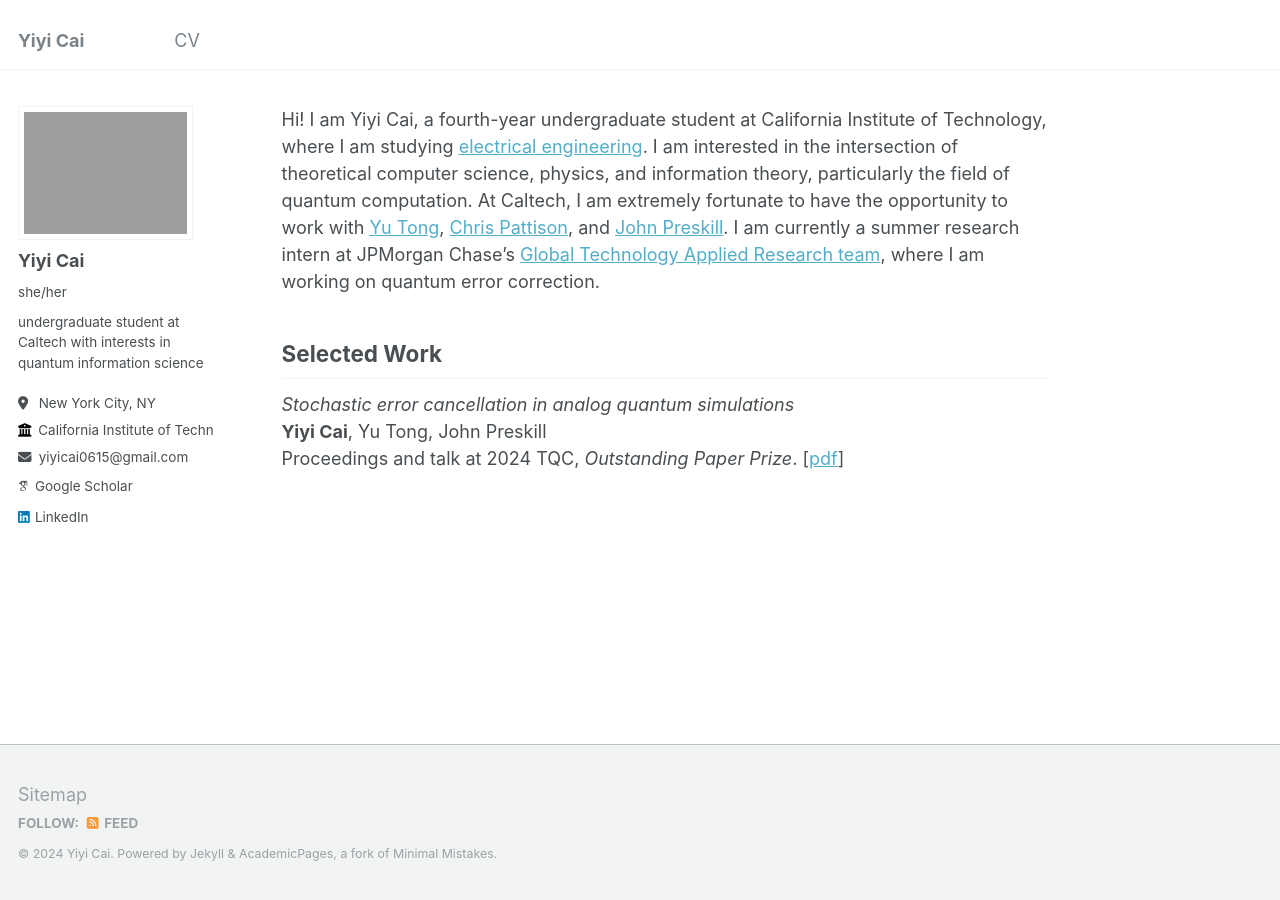
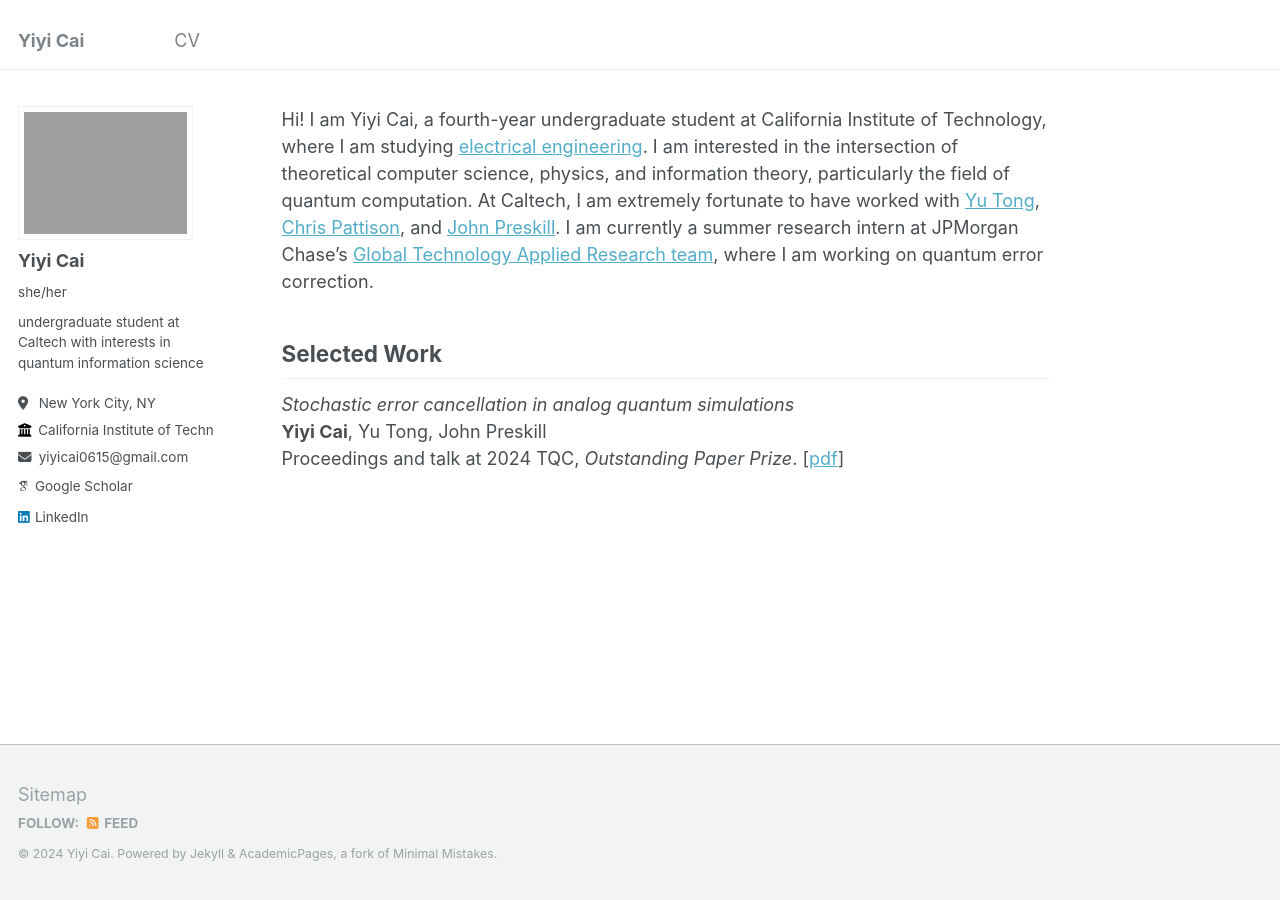
Before and after one commit to Yiyi-Cai/yiyi-cai.github.io, a Jekyll site: the page built from _pages/about.md, in a window 1280 px wide. Built offline with Jekyll 4.4.1, drawn with Linux system fonts in a browser that asks for light colours; some web fonts are replaced.

Commit message:
Update about.md

```diff
--- a/_pages/about.md
+++ b/_pages/about.md
@@ -6,7 +6,7 @@ redirect_from:
   - /about.html
 ---
 
-Hi! I am Yiyi Cai, a fourth-year undergraduate student at California Institute of Technology, where I am studying [electrical engineering](https://www.ee.caltech.edu/). I am interested in the intersection of theoretical computer science, physics, and information theory, particularly the field of quantum computation. At Caltech, I am extremely fortunate to have the opportunity to work with [Yu Tong](https://scholars.duke.edu/person/yu.tong), [Chris Pattison](https://scholar.google.com/citations?user=4neYf8oAAAAJ&hl=en), and [John Preskill](http://theory.caltech.edu/~preskill/). I am currently a summer research intern at JPMorgan Chase's [Global Technology Applied Research team](https://www.jpmorgan.com/technology/applied-research), where I am working on quantum error correction.
+Hi! I am Yiyi Cai, a fourth-year undergraduate student at California Institute of Technology, where I am studying [electrical engineering](https://www.ee.caltech.edu/). I am interested in the intersection of theoretical computer science, physics, and information theory, particularly the field of quantum computation. At Caltech, I am extremely fortunate to have worked with [Yu Tong](https://scholars.duke.edu/person/yu.tong), [Chris Pattison](https://scholar.google.com/citations?user=4neYf8oAAAAJ&hl=en), and [John Preskill](http://theory.caltech.edu/~preskill/). I am currently a summer research intern at JPMorgan Chase's [Global Technology Applied Research team](https://www.jpmorgan.com/technology/applied-research), where I am working on quantum error correction.
 
 
 Selected Work
```
